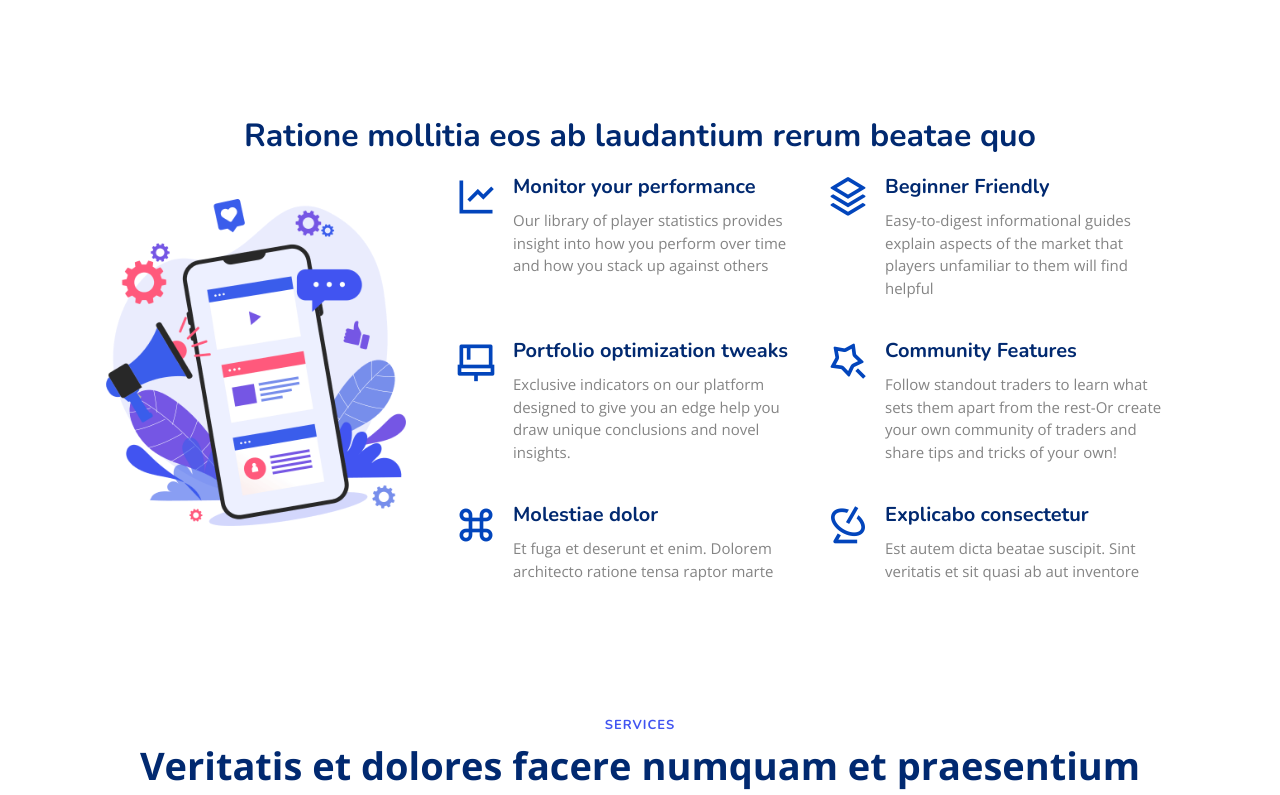
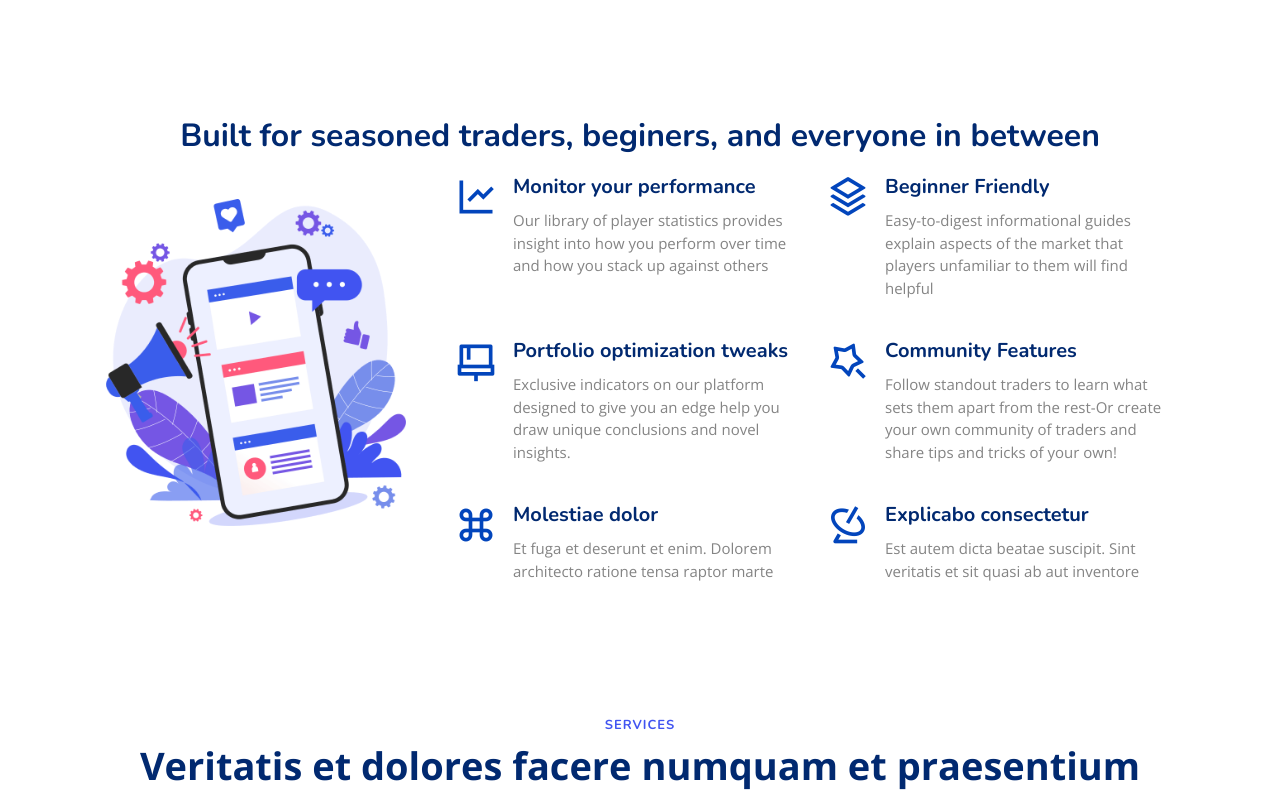
Before and after one commit to Fundasy-io/Fundasy-io.github.io, a plain HTML site: page index.html in a window 1280 px wide. Shown: the part 3345-4140 px from the top of the page. Drawn offline with nearby package versions, Linux system fonts and the light colour scheme; a script that the page names is missing.

Commit message:
Update index.html

```diff
--- a/index.html
+++ b/index.html
@@ -413,7 +413,7 @@
 
         <!-- Feature Icons -->
         <div class="row feature-icons" data-aos="fade-up">
-          <h3>Ratione mollitia eos ab laudantium rerum beatae quo</h3>
+          <h3>Built for seasoned traders, beginers, and everyone in between</h3>
 
           <div class="row">
 
```
